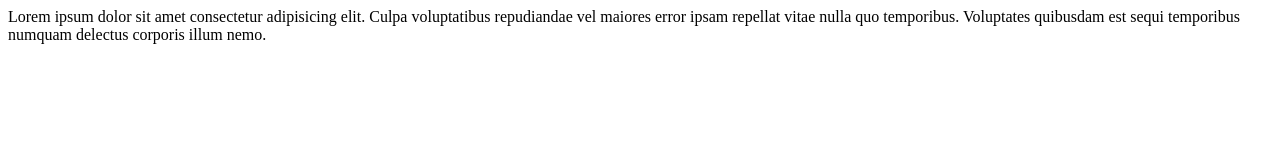
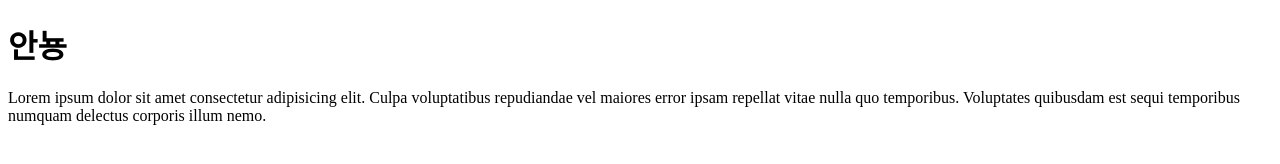
Before and after one commit to DongJoonLeeDJ/hello20240527, a plain HTML site: page index.html in a window 1280 px wide. Drawn offline with Linux system fonts and the light colour scheme.

Commit message:
안뇽 추가
h1 태그 추가

```diff
--- a/index.html
+++ b/index.html
@@ -6,6 +6,7 @@
     <title>Document</title>
 </head>
 <body>
+    <h1>안뇽</h1>
     Lorem ipsum dolor sit amet consectetur adipisicing elit. Culpa voluptatibus repudiandae vel maiores error ipsam repellat vitae nulla quo temporibus. Voluptates quibusdam est sequi temporibus numquam delectus corporis illum nemo.
 </body>
 </html>
```
